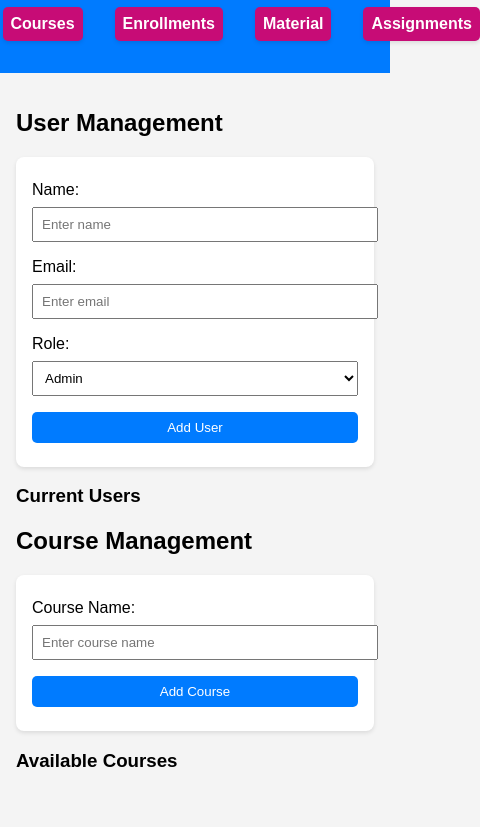
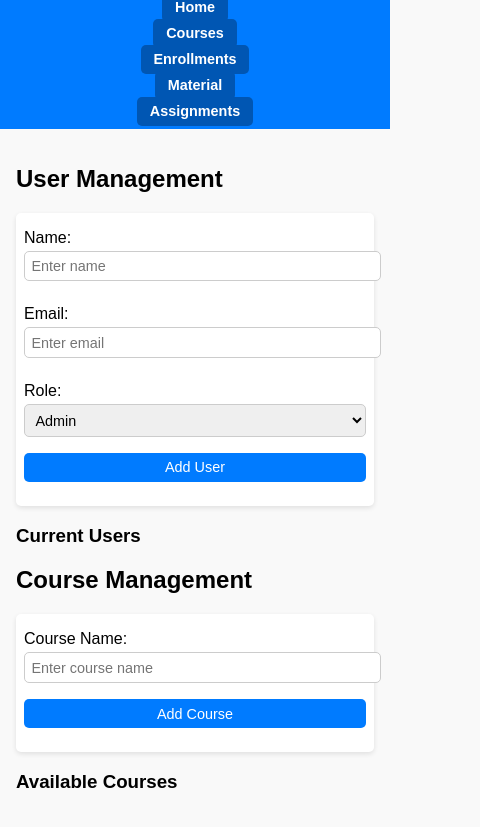
Before and after one commit to KumariAyushi10/Online-Learning-Management-System, a plain HTML site: page lms/index.html in a window 390 px wide. Shown: the part 89-916 px from the top of the page, 480 px wide, since content can reach past the window. Drawn offline with Linux system fonts and the light colour scheme.

Commit message:
Update styles.css

```diff
--- a/lms/styles.css
+++ b/lms/styles.css
@@ -2,7 +2,7 @@ body {
   font-family: Arial, sans-serif;
   margin: 0;
   padding: 0;
-  background-color: #f4f4f4;
+  background-color: #f9f9f9;
 }
 
 header {
@@ -14,19 +14,34 @@ header {
 
 header nav ul {
   list-style: none;
+  padding: 0;
+  margin: 0;
   display: flex;
+  flex-wrap: wrap;
   justify-content: center;
-  padding: 0;
+  gap: 0.5rem;
 }
 
 header nav ul li {
-  margin: 0 1rem;
+  margin: 0;
 }
 
 header nav ul li a {
   color: white;
   text-decoration: none;
   font-weight: bold;
+  padding: 0.5rem 1rem;
+  background-color: #0056b3;
+  border-radius: 5px;
+  transition: background-color 0.3s ease;
+}
+
+header nav ul li a:hover {
+  background-color: #003d82;
+}
+
+header nav ul li a:active {
+  background-color: #002e61;
 }
 
 main {
@@ -34,64 +49,103 @@ main {
 }
 
 form {
-  margin-bottom: 1rem;
-  background: white;
+  background-color: white;
   padding: 1rem;
-  border-radius: 8px;
-  box-shadow: 0 2px 4px rgba(0, 0, 0, 0.1);
+  border-radius: 5px;
+  box-shadow: 0 2px 5px rgba(0, 0, 0, 0.1);
 }
 
 form label {
   display: block;
-  margin-top: 0.5rem;
+  margin: 0.5rem 0 0.25rem;
 }
 
 form input, form select, form button {
   width: 100%;
   padding: 0.5rem;
-  margin: 0.5rem 0;
+  margin-bottom: 1rem;
+  border: 1px solid #ccc;
+  border-radius: 5px;
 }
 
-button {
+form button {
   background-color: #007bff;
   color: white;
   border: none;
+  cursor: pointer;
+}
+
+form button:hover {
+  background-color: #0056b3;
+}
+
+#dashboards {
+  margin-top: 2rem;
+}
+
+.dashboard {
+  background-color: white;
+  margin-bottom: 1rem;
+  padding: 1rem;
+  border-radius: 5px;
+  box-shadow: 0 2px 5px rgba(0, 0, 0, 0.1);
+  position: relative;
+}
+
+.dashboard button.delete-button {
+  position: absolute;
+  top: 1rem;
+  right: 1rem;
+  background-color: #dc3545;
+  color: white;
+  border: none;
+  padding: 0.5rem;
   border-radius: 5px;
   cursor: pointer;
 }
 
-button:hover {
-  background-color: #0056b3;
+.dashboard button.delete-button:hover {
+  background-color: #c82333;
 }
 
-ul {
-  list-style: none;
-  padding: 0;
+@media (max-width: 768px) {
+  header nav ul {
+    flex-direction: column;
+    gap: 0.5rem;
   }
 
-li {
-
-  background: rgb(199, 12, 118);
+  form {
     padding: 0.5rem;
-  margin: 0.5rem 0;
-  border-radius: 5px;
-  box-shadow: 0 2px 4px rgba(0, 0, 0, 0.1);
-  display: flex;
-  justify-content: space-between;
   }
 
-li span {
-  flex-grow: 1;
+  form input, form select, form button {
+    padding: 0.4rem;
   }
 
-li button {
-  background: #dc3545;
-  color: white;
-  border: none;
-  border-radius: 5px;
-  cursor: pointer;
+  .dashboard {
+    padding: 0.5rem;
   }
 
-li button:hover {
-  background: #c82333;
+  .dashboard button.delete-button {
+    padding: 0.4rem;
   }
+}
+
+@media (max-width: 480px) {
+  header {
+    padding: 0.5rem;
+  }
+
+  header nav ul li a {
+    font-size: 0.9rem;
+    padding: 0.4rem 0.8rem;
+  }
+
+  form {
+    padding: 0.5rem;
+  }
+
+  form input, form select, form button {
+    font-size: 0.9rem;
+  }
+}
```
Lines whose indentation alone changed are shown as unchanged.
